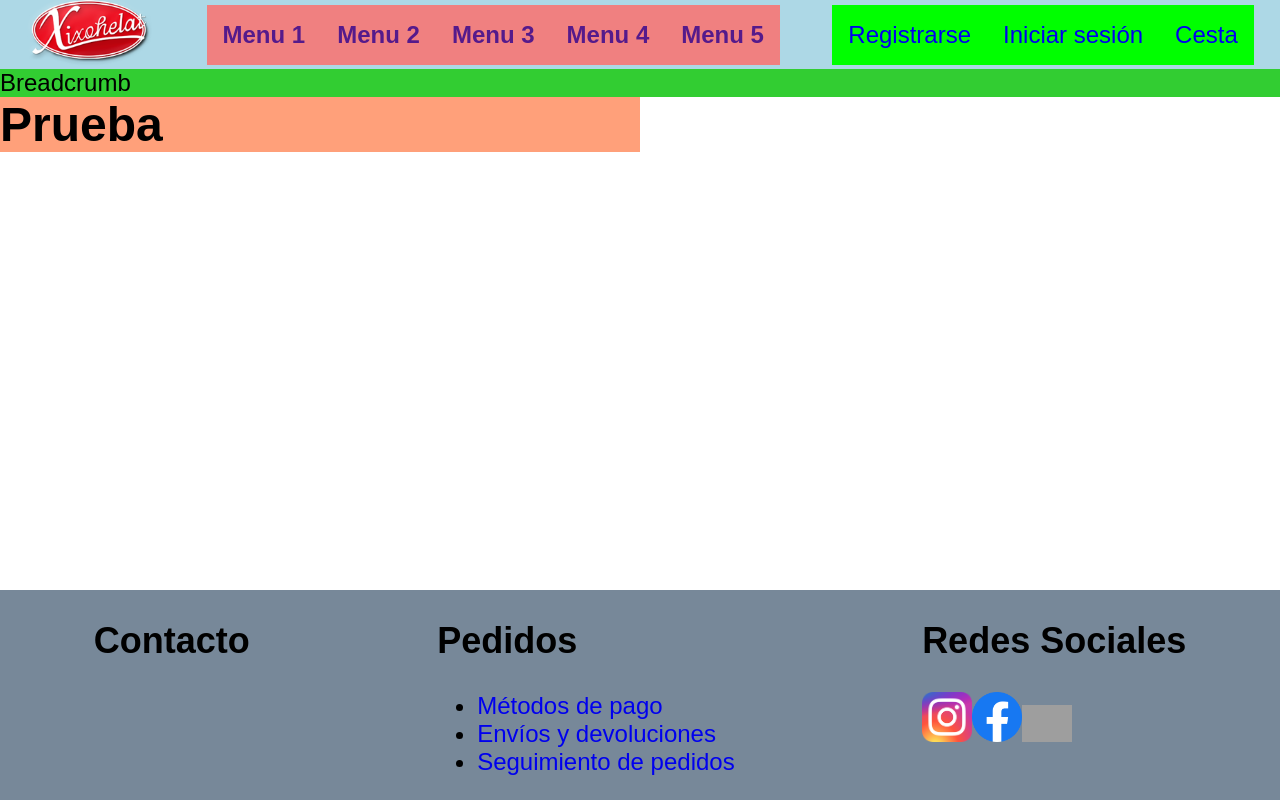
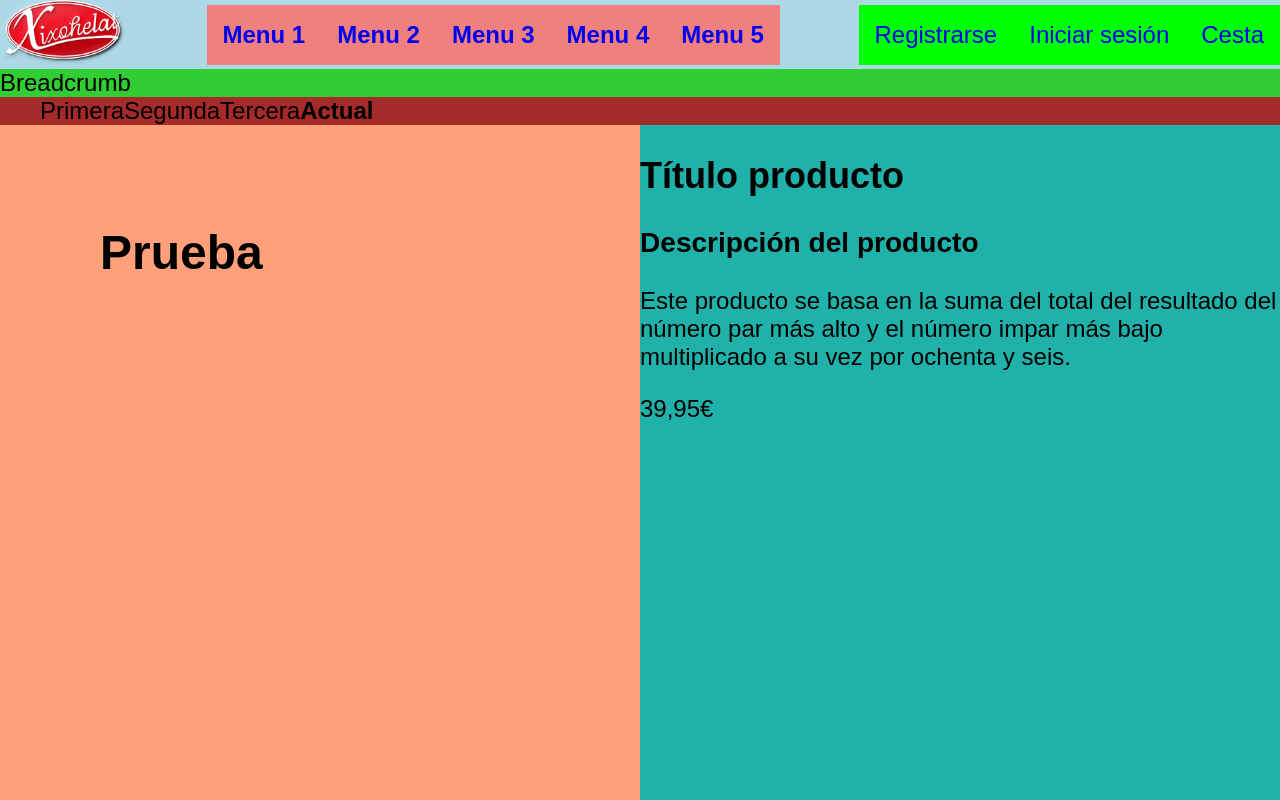
Before and after one commit to 3341490mario/articuloweb, a Vue app: page / in a window 1280 px wide. Shown: the top 800 px of the page. Built offline with nearby package versions, Linux system fonts and the light colour scheme; grey boxes are pictures that could not be loaded; a web font is replaced by a local one.

Commit message:
maquetacion

```diff
--- a/src/App.vue
+++ b/src/App.vue
@@ -1,24 +1,33 @@
 <template>
   <Cabecera />
   <Breadcrumb />
-  <ProductoImagenes />
+  <div id="product">
+    <ProductoImagenes />
+    <ProductoDescripcion />
+  </div>
   <Pie />
 </template>
 
 <script setup>
 import Cabecera from "./components/Cabecera.vue";
 import ProductoImagenes from "./components/ProductoImagenes.vue";
+import ProductoDescripcion from "./components/ProductoDescripcion.vue";
 import Pie from "./components/Pie.vue";
 import Breadcrumb from "./components/Breadcrumb.vue";
 </script>
 
 <style>
-@import url('https://fonts.googleapis.com/css2?family=Dongle&family=Inter&display=swap');
+@import url("https://fonts.googleapis.com/css2?family=Dongle&family=Inter&display=swap");
 
 body {
-  font-family: 'Dongle', sans-serif;
+  font-family: "Dongle", sans-serif;
   font-size: 1.5rem;
   margin: 0px;
   padding: 0px;
 }
+
+#product {
+  display: flex;
+  flex-direction: row;
+}
 </style>
--- a/src/components/Breadcrumb.vue
+++ b/src/components/Breadcrumb.vue
@@ -1,6 +1,12 @@
 <template>
   <div id="breadcrumb">
     <p>Breadcrumb</p>
+    <ul class="breadcrumb">
+      <li>Primera</li>
+      <li>Segunda</li>
+      <li>Tercera</li>
+      <li id="actual">Actual</li>
+    </ul>
   </div>
 </template>
 <script>
@@ -12,4 +18,15 @@ export default {};
   background-color: limegreen;
   margin: 0;
 }
+
+#actual {
+  font-weight: bold;
+}
+
+.breadcrumb {
+  margin: 0;
+  list-style: none;
+  display: flex;
+  background-color: brown;
+}
 </style>
--- a/src/components/Cabecera.vue
+++ b/src/components/Cabecera.vue
@@ -1,21 +1,19 @@
 <template>
-  <div class="container">
   <div id="cabecera">
     <img src="../assets/logoXixo.png" alt="Logo Xixohelat" />
     <nav class="menu">
       <ul>
-          <li><a href="">Menu 1</a></li>
-          <li><a href="">Menu 2</a></li>
-          <li><a href="">Menu 3</a></li>
-          <li><a href="">Menu 4</a></li>
-          <li><a href="">Menu 5</a></li>
+        <li><a href="#">Menu 1</a></li>
+        <li><a href="#">Menu 2</a></li>
+        <li><a href="#">Menu 3</a></li>
+        <li><a href="#">Menu 4</a></li>
+        <li><a href="#">Menu 5</a></li>
       </ul>
     </nav>
     <div class="session">
       <a href="#" class="button">Registrarse</a>
       <a href="#" class="button">Iniciar sesión</a>
       <a href="#" class="button">Cesta</a>
-      </div>
     </div>
   </div>
 </template>
@@ -27,7 +25,7 @@
   width: 100%;
   display: flex;
   align-items: center;
-  justify-content: space-around;
+  justify-content: space-between;
   background-color: lightblue;
 }
 
@@ -48,7 +46,6 @@
 }
 
 #cabecera .menu ul li {
-  display: flex;
   padding: 1rem;
   background-color: lightcoral;
   font-weight: bold;
--- a/src/components/Pie.vue
+++ b/src/components/Pie.vue
@@ -30,8 +30,6 @@ export default {};
 
 <style>
 .prueba {
-  position: fixed;
-  bottom: 0;
   width: 100%;
 }
 footer {
--- /dev/null
+++ b/src/components/ProductoDescripcion.vue
@@ -0,0 +1,21 @@
+<template>
+  <div id="description">
+    <h2>Título producto</h2>
+    <h3>Descripción del producto</h3>
+    <p>
+      Este producto se basa en la suma del total del resultado del número par
+      más alto y el número impar más bajo multiplicado a su vez por ochenta y
+      seis.
+    </p>
+    <p class="price">39,95€</p>
+  </div>
+</template>
+<script>
+export default {};
+</script>
+<style>
+#description {
+  width: 50%;
+  background-color: lightseagreen;
+}
+</style>
--- a/src/components/ProductoImagenes.vue
+++ b/src/components/ProductoImagenes.vue
@@ -10,9 +10,12 @@ export default {};
 #images {
   width: 50%;
   background-color: lightsalmon;
+  height: 800px;
+  box-sizing: border-box;
 }
 
 #images h1 {
   margin: 0;
+  padding: 100px;
 }
 </style>
```
Lines whose indentation alone changed are shown as unchanged.
